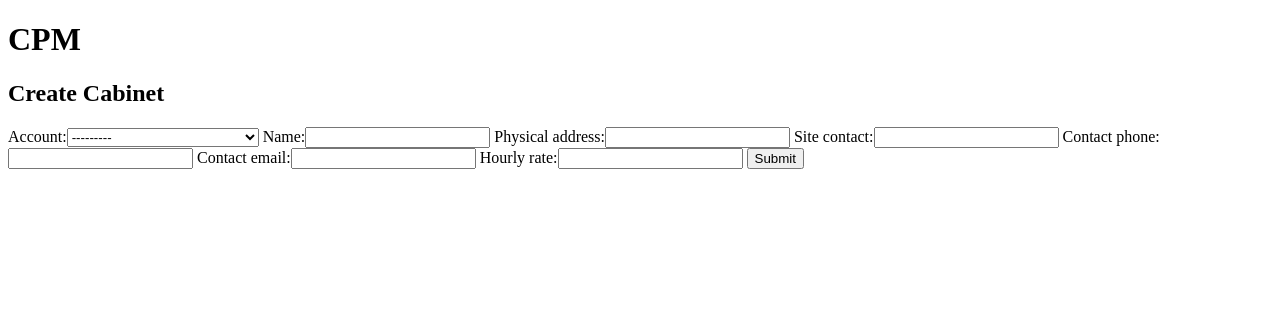
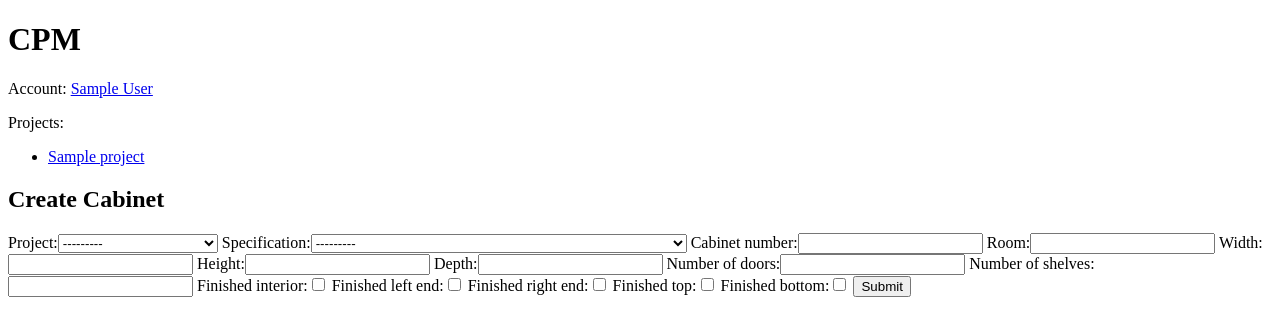
Before and after one commit to propose-software/propose, a Django app: page /project/1/cabinet in a window 1280 px wide. Shown: the part 70-406 px from the top of the page. Run offline with Django 3.2, Linux system fonts and the light colour scheme; a user stored in the database is signed in; tables that the repository leaves empty hold one stand-in row (values such as "Sample post").

Commit message:
bug fixes for cabinet crud

```diff
--- a/cabinets_app/forms.py
+++ b/cabinets_app/forms.py
@@ -39,6 +39,7 @@
         fields = [
             'project',
             'specification',
+            'cabinet_number',
             'room',
             'width',
             'height',
--- a/cabinets_app/templates/cabinet/cabinet_create.html
+++ b/cabinets_app/templates/cabinet/cabinet_create.html
@@ -4,7 +4,7 @@
 
 {% block content %}
 <h2>Create Cabinet</h2>
-<form action="{% url 'cabinet_create' %}" method="POST">
+<form action="{% url 'cabinet_create' proj_id=project.id %}" method="POST">
     {% csrf_token %}
     {{ form }}
     <input type="submit" value="Submit">
--- a/cabinets_app/templates/cabinet/cabinet_delete.html
+++ b/cabinets_app/templates/cabinet/cabinet_delete.html
@@ -10,7 +10,7 @@
 <p>Project name: {{ project.name }}</p>
 <p>Cabinet ID: {{ cabinet.id }}</p>
 
-<form action="{% url 'project_delete' proj_id=project.id cab_id=cabinet.id %}" method="POST">
+<form action="{% url 'cabinet_delete' proj_id=project.id cab_id=cabinet.id %}" method="POST">
     {% csrf_token %}
     <input type="submit" value="Delete"/>
 </form>
--- a/cabinets_app/urls.py
+++ b/cabinets_app/urls.py
@@ -2,7 +2,7 @@
     account, project_list,
     account_create, account_detail, account_update, account_delete,
     project_create, project_detail, project_update, project_delete,
-    cabinet_create, cabinet_detail, cabinet_update, cabinet_delete
+    cabinet_create, cabinet_detail, cabinet_update, cabinet_delete, cabinet_list
 )
 from django.urls import path
 
@@ -30,6 +30,8 @@
 
     path('project/<int:proj_id>/cabinet',
          cabinet_create, name='cabinet_create'),
+    path('project/<int:proj_id>/cabinet_list',
+         cabinet_list, name='cabinet_list'),
     path('project/<int:proj_id>/cabinet/<int:cab_id>',
          cabinet_detail, name='cabinet_detail'),
     path('project/<int:proj_id>/cabinet/<int:cab_id>/update',
--- a/cabinets_app/views.py
+++ b/cabinets_app/views.py
@@ -6,7 +6,7 @@
     Hardware, Project
 )
 from .forms import (
-    ProjectForm, AccountForm
+    ProjectForm, AccountForm, CabinetForm
 )
 
 
@@ -119,6 +119,15 @@
 
 
 @login_required
+def cabinet_list(req, proj_id=None):
+    context = {
+        'project': Project.objects.get(pk=proj_id),
+        'cabinets': Cabinet.objects.filter(project__id=proj_id)
+    }
+    return render(req, './cabinet/cabinet_list.html', context)
+
+
+@login_required
 def cabinet_create(req, proj_id=None):
     if req.method == 'POST':
         form = CabinetForm(req.POST)
@@ -128,8 +137,11 @@
         else:
             return render(req, './cabinet/cabinet_create.html', {'form': form})
     else:
-        form = ProjectForm()
-        return render(req, './cabinet/cabinet_create.html', {'form': form})
+        context = {
+            'form': CabinetForm(),
+            'project': Project.objects.get(pk=proj_id)
+        }
+        return render(req, './cabinet/cabinet_create.html', context)
 
 
 @login_required
@@ -156,10 +168,10 @@
         else:
             return render(req, './cabinet/cabinet_update.html', {'form': form})
     else:
-        form = ProjectForm(instance=cabinet)
+        form = CabinetForm(instance=cabinet)
         context = {
             'form': form,
-            'project': project,
+            'project': Project.objects.get(pk=proj_id),
             'cabinet': cabinet
         }
         return render(req, './cabinet/cabinet_update.html', context)
```
Also changed, not shown: cabinets_app/templates/cabinet/cabinet_list.html (added, +17 -0 lines).
